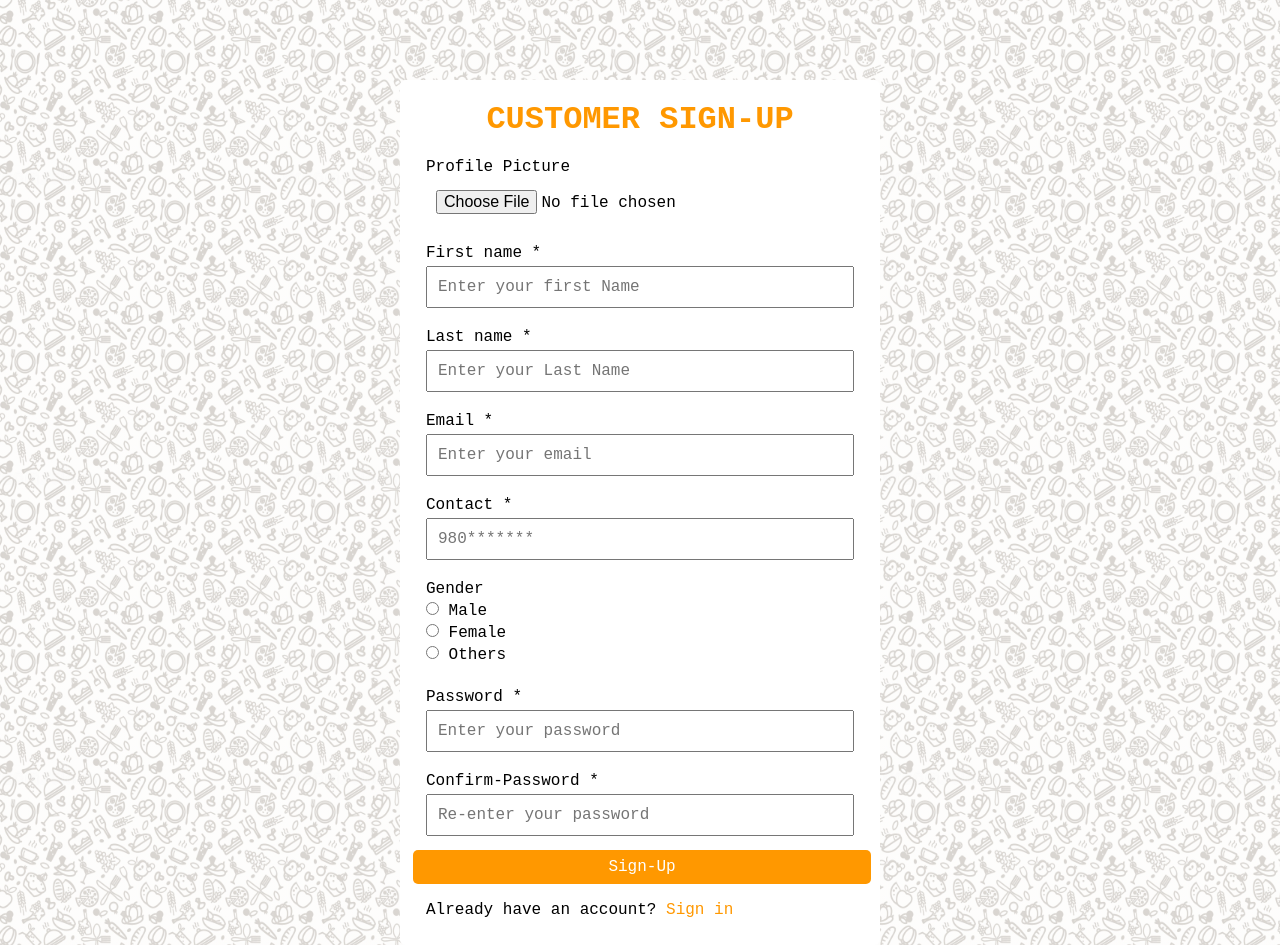
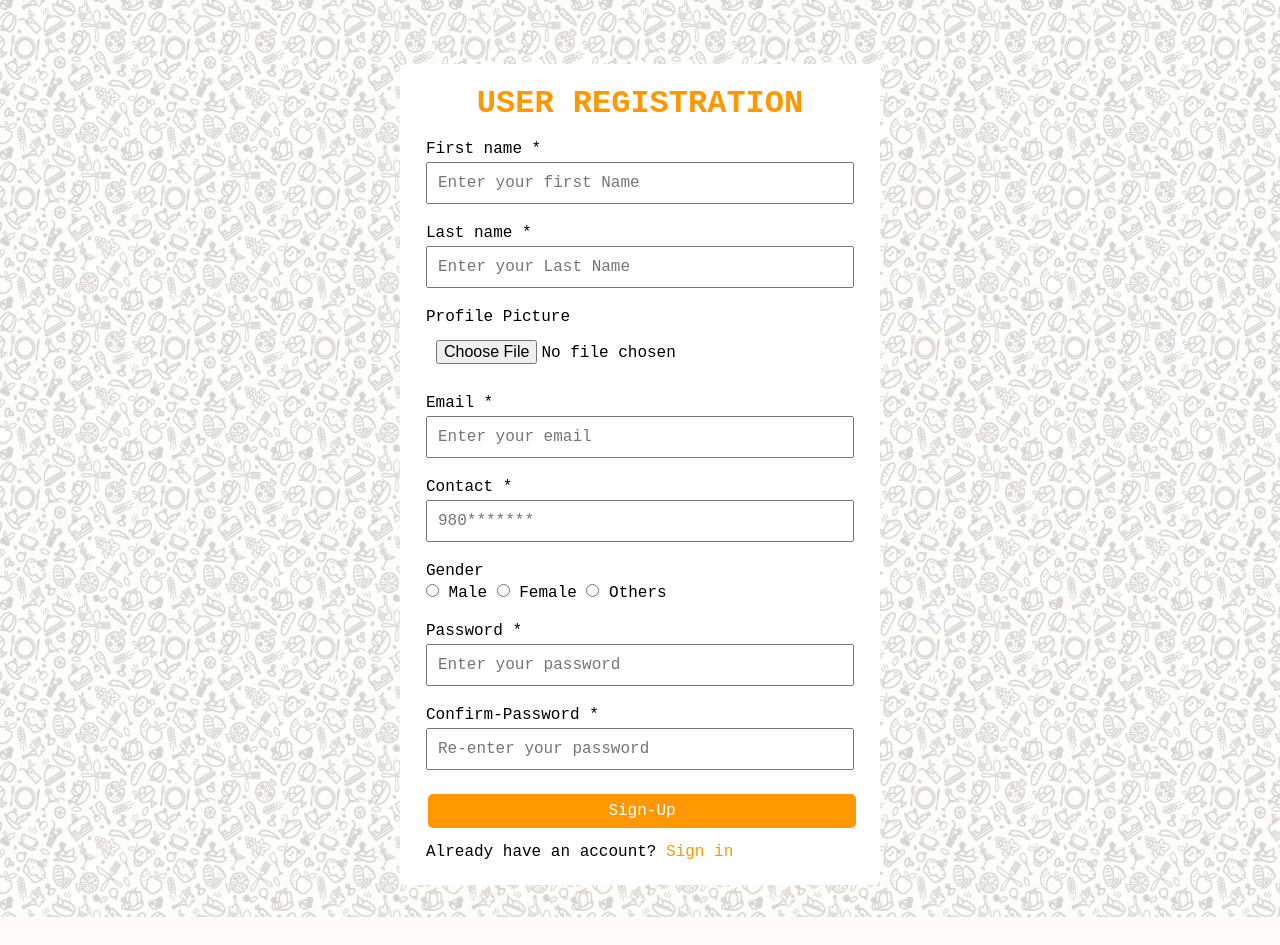
Before and after one commit to agrani58/epasal, a PHP site: page /signup.php in a window 1280 px wide. After the commit the page ends 917 px from the top, so only its background shows below. Run offline with PHP 8.4, Linux system fonts and the light colour scheme.

Commit message:
Fix asha's signup page

```diff
--- a/public/css/login.css
+++ b/public/css/login.css
@@ -3,7 +3,8 @@
     height: auto;
     width: 480px;
     padding: 10px;
-    margin-top: 5rem;
+    margin-top: 4rem;
+    margin-bottom: 2rem;
     margin-left: auto;
     margin-right: auto;
     border: 1px solid white;
@@ -24,17 +25,18 @@
 
 .auth-form__wrapper label {
     margin-bottom: 0.25rem;
-    display: block;
+    display: inline-block;
 }
 
 .auth-form__input {
     display: block;
     padding: 10px;
     width: 100%;
+    margin-bottom: 4px;
 }
 
 .auth-form__form-group {
-    padding: 10px 15px;
+    padding: 8px 15px;
 }
 
 .auth-form__link {
--- a/public/js/validator.js
+++ b/public/js/validator.js
@@ -2,8 +2,12 @@ class Validator {
 
     // Display an error message for the given form element
     static showError(element, message) {
-        const errorElement = element.nextElementSibling;
-        errorElement.textContent = message;
+        try{
+            const errorElement = element.nextElementSibling;
+            errorElement.textContent = message;
+        }catch(error) {
+            alert(error);
+        }
     }
 
     // Validate if a required form element's value is not empty(not null)
@@ -28,7 +32,7 @@ class Validator {
 
 
     // Validate if a form element's value is a valid 10-digit phone number
-    static validateNumber(element, message) {
+    static validatePhone(element, message) {
         const number = /^\d{10}$/;
         if (!number.test(element.value.trim())) {
             this.showError(element, message);
@@ -66,6 +70,19 @@ class Validator {
         return true;
     }
 
+    static validateRadioSelection(radioGroupName) {
+        const radioButtons = document.querySelectorAll(`${radioGroupName} input[type="radio"]`);
+        const selectedRadioButton = Array.from(radioButtons).find((radio) => radio.checked);
+
+        if(!selectedRadioButton) {
+            this.showError(radioGroupName, "Please select at least one value");
+            return false;
+        }
+
+        return true;
+
+    }
+
     // Clear error messages for elements with class 'error-msg'
     static clearInputErrors() {
         const errorMessages = document.querySelectorAll('.error-msg');
--- a/signup.php
+++ b/signup.php
@@ -4,7 +4,7 @@
 <head>
     <meta charset="UTF-8">
     <meta name="viewport" content="width=device-width, initial-scale=1.0">
-    <title>Login Page</title>
+    <title>Registration Page</title>
 
     <!-- CSS Stylesheets Start -->
     <link rel="stylesheet" href="/epasale/public/css/style.css">
@@ -15,72 +15,109 @@
 <body>
 
     <div class="auth-form">
-        <h1 class="auth-form__h1">CUSTOMER SIGN-UP</h1>
+        <h1 class="auth-form__h1">USER REGISTRATION</h1>
 
-
-        <div class="auth-form__wrapper">
-
-        <div class="auth-form__form-group">
-                    <label class="auth-form__label" for="user_photo_url">Profile Picture</label>
-                    <input class="auth-form__input" type="file" id="user_photo_url">
-                </div>
-
-        <div class="auth-form__form-group">
-                <label class="auth-form__label" for="fame">First name  *</label>
-                <input class="auth-form__input" type="text" id="fname" placeholder="Enter your first Name" required>
+        <form class="auth-form__wrapper" onsubmit="return SignUpValidateForm()" id="registerForm">
+            <div class="auth-form__form-group">
+                <label class="auth-form__label" for="fame">First name *</label>
+                <input class="auth-form__input" type="text" id="fname" placeholder="Enter your first Name">
+                <span class="error-msg"></span>
             </div>
             <div class="auth-form__form-group">
-                <label class="auth-form__label" for="lame">Last name  *</label>
-                <input class="auth-form__input" type="text" id="lname" placeholder="Enter your Last Name" required>
-            </div>
-            <div class="auth-form__form-group">
-                <label class="auth-form__label" for="email">Email  *</label>
-                <input class="auth-form__input" type="text" id="email" placeholder="Enter your email"required>
+                <label class="auth-form__label" for="lame">Last name *</label>
+                <input class="auth-form__input" type="text" id="lname" placeholder="Enter your Last Name">
+                <span class="error-msg"></span>
             </div>
 
             <div class="auth-form__form-group">
-                <label class="auth-form__label" for="contact">Contact  *</label>
-                <input class="auth-form__input" type="text" id="contact" placeholder="980*******"required>
+                <label class="auth-form__label" for="user_photo_url">Profile Picture</label>
+                <input class="auth-form__input" type="file" id="user_photo_url">
+            </div>
+
+            <div class="auth-form__form-group">
+                <label class="auth-form__label" for="email">Email *</label>
+                <input class="auth-form__input" type="text" id="email" placeholder="Enter your email">
+                <span class="error-msg"></span>
+            </div>
+
+            <div class="auth-form__form-group">
+                <label class="auth-form__label" for="contact">Contact *</label>
+                <input class="auth-form__input" type="text" id="contact" placeholder="980*******">
+                <span class="error-msg"></span>
             </div>
 
             <div class="auth-form__form-group">
                 <label class="auth-form__label" for="gender">Gender</label>
                 <div class="auth-form__radio-group">
-                    <label class="auth-form__radio-label">
-                        <input type="radio" name="gender" value="male">
-                        Male
-                    </label>
-                    <label class="auth-form__radio-label">
-                        <input type="radio" name="gender" value="female">
-                        Female
-                    </label>
-                    <label class="auth-form__radio-label">
-                        <input type="radio" name="gender" value="other">
-                        Others
-                    </label>
+                    <input type="radio" name="gender" value="male" id="gMale">
+                    <label class="auth-form__radio-label" for="gMale">Male</label>
+
+                    <input type="radio" name="gender" value="female" id="gFemale">
+                    <label class="auth-form__radio-label" for="gFemale">Female</label>
+
+                    <input type="radio" name="gender" value="other" id="gOthers">
+                    <label class="auth-form__radio-label" for="gOthers">Others</label>
                 </div>
             </div>
             <div class="auth-form__form-group">
-                <label class="auth-form__label" for="password"> Password  *</label>
-                <input class="auth-form__input" type="password" id="password" placeholder="Enter your password"required>
+                <label class="auth-form__label" for="password"> Password *</label>
+                <input class="auth-form__input" type="password" id="password" placeholder="Enter your password">
+                <span class="error-msg"></span>
             </div>
             <div class="auth-form__form-group">
-                <label class="auth-form__label" for="confirm-password">Confirm-Password  *</label>
-                <input class="auth-form__input" type="password" id="confirm-password" placeholder="Re-enter your password"required>
+                <label class="auth-form__label" for="confirm_password">Confirm-Password *</label>
+                <input class="auth-form__input" type="password" id="confirm_password"
+                    placeholder="Re-enter your password">
+                <span class="error-msg"></span>
             </div>
 
+            <div class="auth-form__form-group">
+                    <button type="submit" class="button btn-primary" style="width: 100%;">Sign-Up</button>
+            </div>
 
-            <a href="/epasale">
-                <button class="button btn-primary" style="width: 100%;">Sign-Up</button>
-            </a>
-
-            <span class="auth-form__form-group">
+            <span class="auth-form__form-group  auth-form__form-links">
                 Already have an account? <a class="link auth-form__link" href="/epasale/login.php">Sign in</a>
             </span>
-            </div>
-        </div>
+        </form>
+    </div>
 
 
+    <script src="/epasale/public/js/validator.js"></script>
+    <script>
+        // function to validate the loogin form
+        function SignUpValidateForm() {
+            // Get form input elements
+            const fname = document.getElementById('fname');
+            const lname = document.getElementById('lname');
+            const email = document.getElementById('email');
+            const contact = document.getElementById('contact');
+            const password = document.getElementById('password');
+            const confirmPassword = document.getElementById('confirm_password');
+
+
+            // Clear previous error messages
+            Validator.clearInputErrors();
+
+            // Validate email and password input
+            const isFnameValid = Validator.validateRequired(fname, "Please enter first name.");
+            const isLnameValid = Validator.validateRequired(lname, "Please enter last name.");
+            const isEmailValid = Validator.validateEmail(email, "Please enter valid email.");
+            const isContactValid = Validator.validatePhone(contact, "Please enter valid contact number.");
+            const isPasswordStrong = Validator.validatePassword(password, "Your Password is Weak");
+            const isPasswordValid = Validator.validateRequired(password, "Please enter valid Password.");
+            const isConfirmPasswordValid = Validator.validateConfirmPassword(password, confirmPassword, "Your password is mismatched.");
+
+
+            // If all validations pass, show success alert
+            if (isFnameValid && isLnameValid && isEmailValid && isContactValid && isPasswordStrong && isPasswordValid && isConfirmPasswordValid) {
+                Validator.clearInputErrors();
+                alert("You can now submit your form");
+                return true;
+            }
+            // if fail, Prevent default form submission
+            return false;
+        }
+    </script>
 </body>
 
 </html>
```
Also changed, not shown: login.php (+10 -12 lines).
